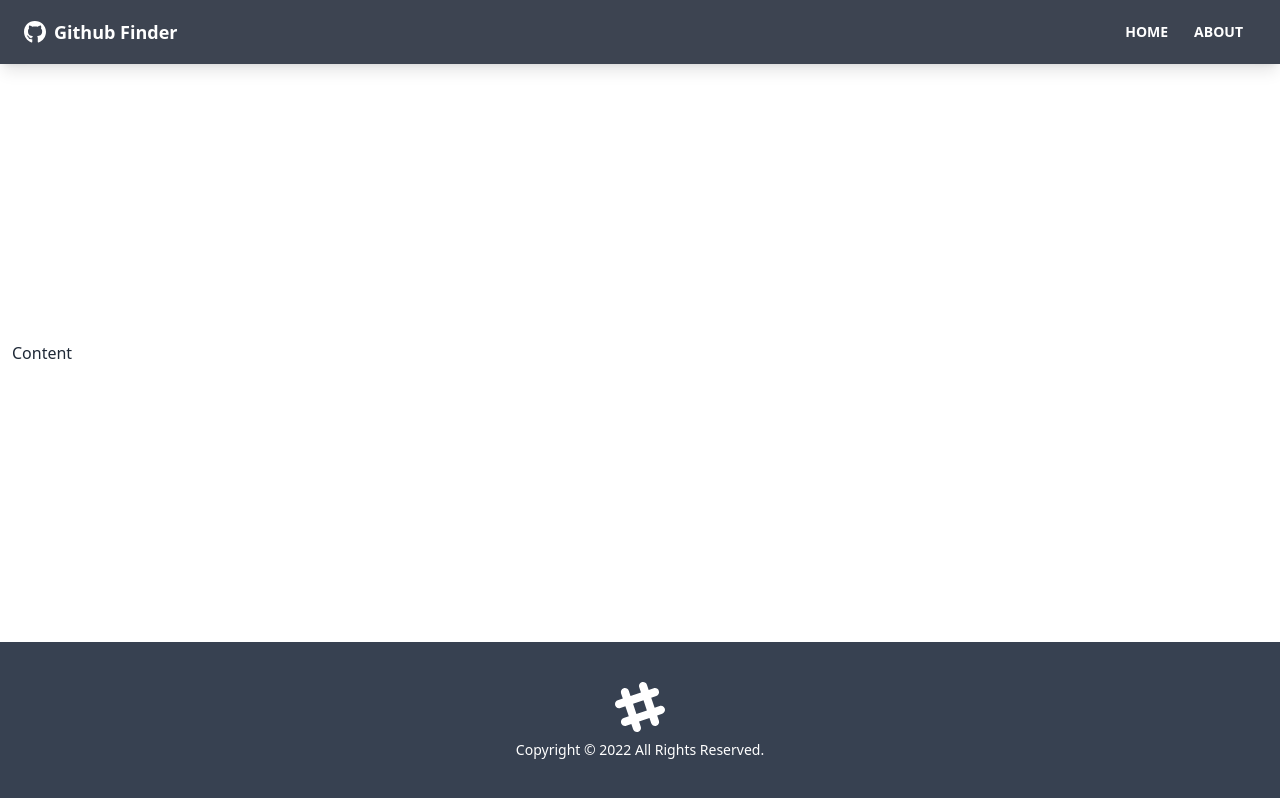
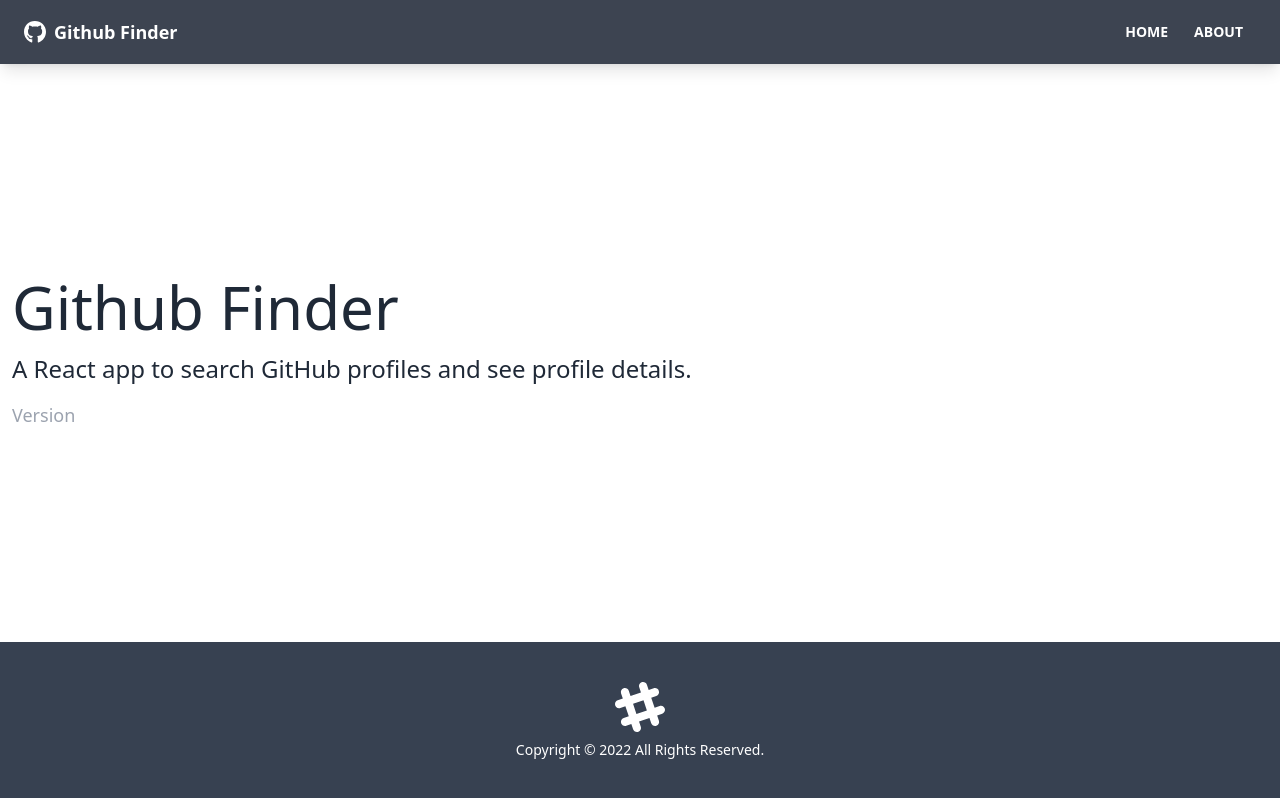
Before and after one commit to pmarin09/github-finder, a React (Create React App) app: page /about in a window 1280 px wide. Built offline with nearby package versions, Linux system fonts and the light colour scheme.

Commit message:
Not Found

```diff
--- a/src/App.js
+++ b/src/App.js
@@ -1,7 +1,11 @@
 import './App.css';
-import {BrowserRouter as Router, Route} from 'react-router-dom'
+import {BrowserRouter as Router, Route, Routes} from 'react-router-dom'
 import Navbar from './components/layout/Navbar';
 import Footer from './components/layout/Footer';
+import Home from './pages/Home';
+import About from './pages/About';
+import NotFound from './pages/NotFound';
+
 function App() {
   return (
 
@@ -9,7 +13,12 @@
       <div className = 'flex flex-col justify-between h-screen'>
         <Navbar />
         <main className = 'container mx-auto px-3 pb-12'>
-          Content
+          <Routes>
+            <Route path ='/' element={<Home />} />
+            <Route path ='/about' element={<About />} />
+            <Route path ='/notfound' element={<NotFound />} />
+            <Route path ='/*' element={<NotFound />} />
+          </Routes>
         </main>
         <Footer />
       </div>
--- /dev/null
+++ b/src/pages/About.jsx
@@ -0,0 +1,17 @@
+function About() {
+    return (
+        <div>
+            <h1 className = 'text-6xl mb-4'> Github Finder </h1>
+            <p className='mb-4 text-2xl font-light'>
+        A React app to search GitHub profiles and see profile details.
+        </p>
+
+      <p className='text-lg text-gray-400'>
+        Version <span className='text-white'>1.0.0</span>
+      </p>
+
+        </div>
+    )
+}
+
+export default About
--- /dev/null
+++ b/src/pages/Home.jsx
@@ -0,0 +1,9 @@
+function Home() {
+    return (
+        <div>
+            <h1 className = 'text-6xl'> Welcome </h1>
+        </div>
+    )
+}
+
+export default Home
--- /dev/null
+++ b/src/pages/NotFound.jsx
@@ -0,0 +1,23 @@
+import {FaHome} from 'react-icons/fa'
+import {Link} from 'react-router-dom'
+
+function NotFound() {
+    return (
+        <div className='hero'>
+            <div className='text-center hero-content'>
+                <div className='max-w-lg'>
+                    <h1 className='text-8xl font-bold mb-8'>
+                        Oops!
+                    </h1>
+                    <p className='text-5xl mb-8'> 404 - Page not found!</p>
+                    <Link to='/' className='btn btn-primary btn-lg'>
+                        <FaHome className='mr-2' />
+                        Back To Home
+                    </Link>
+                </div>
+            </div>
+        </div>
+    )
+}
+
+export default NotFound
```
